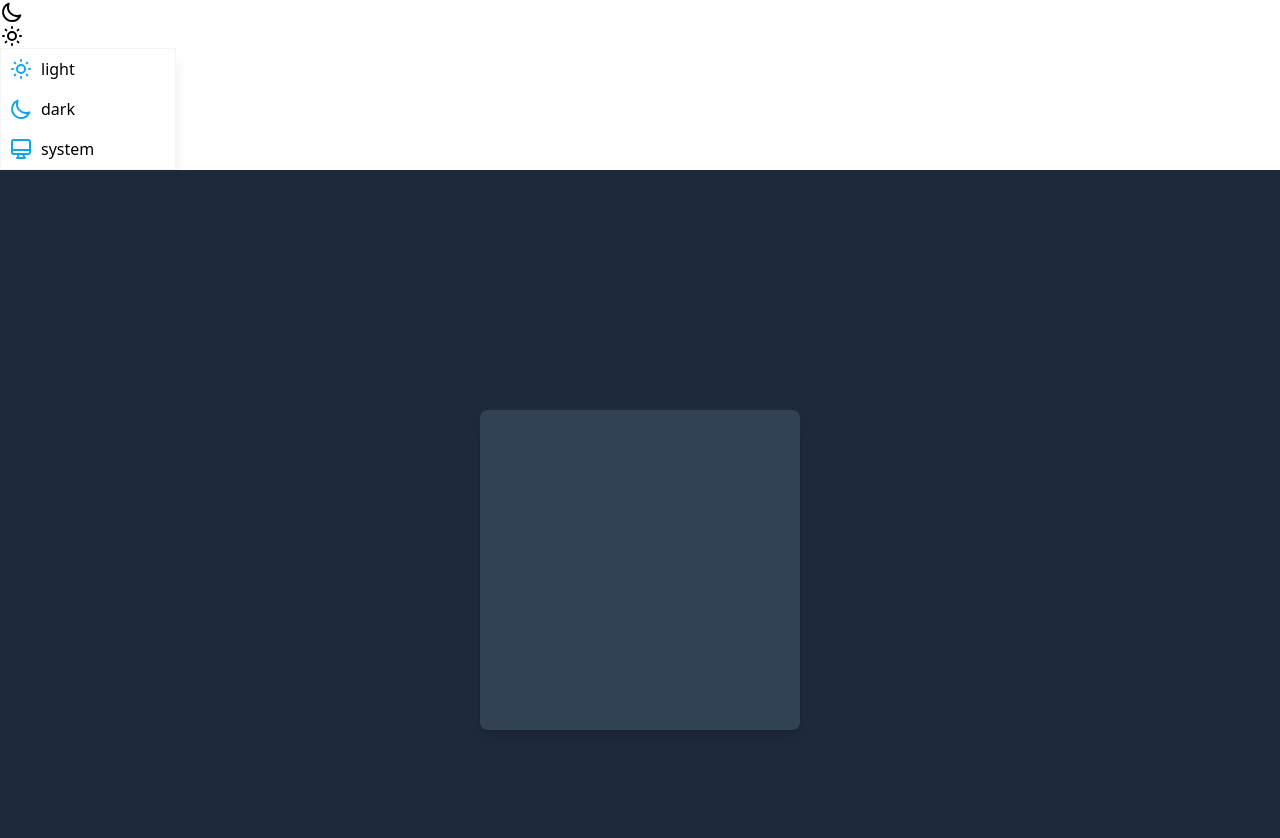
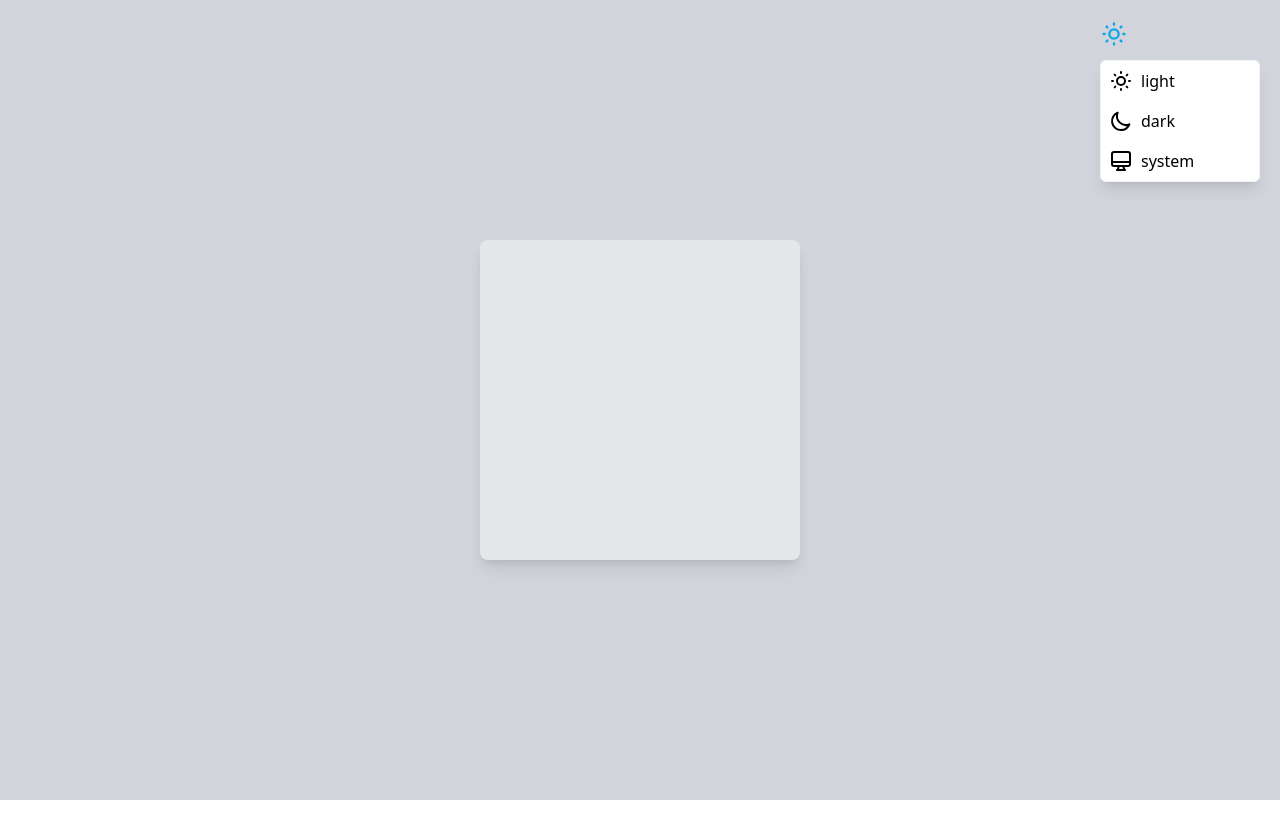
Before and after one commit to Soheiljafarnejad/Tailwind, a website: page Postcss/src/components/DarkMode.html in a window 1280 px wide. After the commit the page ends 800 px from the top, so only its background shows below. Drawn offline with Linux system fonts and the light colour scheme.

Commit message:
dynamic dark mode

```diff
--- a/Postcss/src/components/DarkMode.html
+++ b/Postcss/src/components/DarkMode.html
@@ -1,5 +1,5 @@
 <!DOCTYPE html>
-<html lang="en" class="dark">
+<html lang="en">
 
 <head>
     <meta charset="UTF-8">
@@ -9,42 +9,48 @@
     <title>Document</title>
 </head>
 
-<body class="dark">
-    <section>
-        <span id="moon">
-            <svg xmlns="http://www.w3.org/2000/svg" class="h-6 w-6" fill="none" viewBox="0 0 24 24"
+<body>
+    <section class="fixed top-5 right-5">
+        <span class="cursor-pointer text-sky-500" id="moon">
+            <svg xmlns="http://www.w3.org/2000/svg" class="h-7 w-7" fill="none" viewBox="0 0 24 24"
                 stroke="currentColor" stroke-width="2">
                 <path stroke-linecap="round" stroke-linejoin="round"
                     d="M20.354 15.354A9 9 0 018.646 3.646 9.003 9.003 0 0012 21a9.003 9.003 0 008.354-5.646z" />
             </svg>
         </span>
-        <span id="sun">
-            <svg xmlns="http://www.w3.org/2000/svg" class="h-6 w-6" fill="none" viewBox="0 0 24 24"
+        <span class="cursor-pointer text-sky-500" id="sun">
+            <svg xmlns="http://www.w3.org/2000/svg" class="h-7 w-7" fill="none" viewBox="0 0 24 24"
                 stroke="currentColor" stroke-width="2">
                 <path stroke-linecap="round" stroke-linejoin="round"
                     d="M12 3v1m0 16v1m9-9h-1M4 12H3m15.364 6.364l-.707-.707M6.343 6.343l-.707-.707m12.728 0l-.707.707M6.343 17.657l-.707.707M16 12a4 4 0 11-8 0 4 4 0 018 0z" />
             </svg>
         </span>
 
-        <div class="w-44 flex flex-col items-start justify-start border border-gray-100 shadow-lg">
-            <button class="flex items-center justify-start w-full p-2 hover:bg-gray-100">
-                <svg xmlns="http://www.w3.org/2000/svg" class="h-6 w-6 stroke-sky-500" fill="none" viewBox="0 0 24 24"
+        <div
+            class="w-40 bg-white dark:bg-slate-700 dark:text-white flex flex-col items-start mt-3 justify-start border border-gray-100 dark:border-slate-500 shadow-lg rounded-md">
+            <button
+                class="themeSwitch relative flex items-center justify-start w-full p-2 hover:bg-gray-100 dark:hover:bg-slate-500">
+                <svg xmlns="http://www.w3.org/2000/svg" class="h-6 w-6" fill="none" viewBox="0 0 24 24"
                     stroke="currentColor" stroke-width="2">
                     <path stroke-linecap="round" stroke-linejoin="round"
                         d="M12 3v1m0 16v1m9-9h-1M4 12H3m15.364 6.364l-.707-.707M6.343 6.343l-.707-.707m12.728 0l-.707.707M6.343 17.657l-.707.707M16 12a4 4 0 11-8 0 4 4 0 018 0z" />
                 </svg>
                 <span class="ml-2">light</span>
+                <div data-theme="light" class="opacity-0 absolute inset-0"></div>
             </button>
-            <button class="flex items-center justify-start w-full p-2 hover:bg-gray-100">
-                <svg xmlns="http://www.w3.org/2000/svg" class="h-6 w-6 stroke-sky-500" fill="none" viewBox="0 0 24 24"
+            <button
+                class="themeSwitch relative  flex items-center justify-start w-full p-2 hover:bg-gray-100 dark:hover:bg-slate-500">
+                <svg xmlns="http://www.w3.org/2000/svg" class="h-6 w-6" fill="none" viewBox="0 0 24 24"
                     stroke="currentColor" stroke-width="2">
                     <path stroke-linecap="round" stroke-linejoin="round"
                         d="M20.354 15.354A9 9 0 018.646 3.646 9.003 9.003 0 0012 21a9.003 9.003 0 008.354-5.646z" />
                 </svg>
                 <span class="ml-2">dark</span>
+                <div data-theme="dark" class="opacity-0 absolute inset-0"></div>
             </button>
-            <button class="flex items-center justify-start w-full p-2 hover:bg-gray-100">
-                <svg xmlns="http://www.w3.org/2000/svg" class="h-6 w-6 stroke-sky-500" fill="none" viewBox="0 0 24 24"
+            <button
+                class="themeSwitch flex relative items-center justify-start w-full p-2 hover:bg-gray-100 dark:hover:bg-slate-500">
+                <svg xmlns="http://www.w3.org/2000/svg" class="h-6 w-6" fill="none" viewBox="0 0 24 24"
                     stroke="currentColor" stroke-width="2">
                     <path stroke-linecap="round" stroke-linejoin="round"
                         d="M9.75 17L9 20l-1 1h8l-1-1-.75-3M3 13h18M5 17h14a2 2 0 002-2V5a2 2 0 00-2-2H5a2 2 0 00-2 2v10a2 2 0 002 2z" />
@@ -52,18 +58,66 @@
                 <span class="ml-2">
                     system
                 </span>
+                <div data-theme="system" class="opacity-0 absolute inset-0"></div>
             </button>
         </div>
     </section>
-    <section class="w-full h-screen flex items-center justify-center bg-gray-300 dark:bg-slate-800">
+
+    <main class="w-full h-screen flex items-center justify-center bg-gray-300 dark:bg-slate-800">
         <div class="p-40 bg-gray-200 rounded-lg shadow-lg dark:bg-slate-700">
         </div>
-    </section>
+    </main>
+
+    <script>
+
+        const themeSwitchBtn = document.querySelectorAll(".themeSwitch")
+        const sunIcon = document.getElementById("sun")
+        const moonIcon = document.getElementById("moon")
+        const theme = localStorage.getItem("theme")
+        const systemTheme = window.matchMedia('(prefers-color-scheme: dark)').matches
+
+        // themeHandler
+        const themeHandler = (theme) => {
+            if (theme === "dark") {
+                document.documentElement.classList.add("dark")
+                sunIcon.classList.add("hidden")
+                moonIcon.classList.remove("hidden")
+            }
+            else if (theme === "light") {
+                document.documentElement.classList.remove("dark")
+                moonIcon.classList.add("hidden")
+                sunIcon.classList.remove("hidden")
+            }
+        }
+
+        // loading
+        if (theme === 'dark' || !theme && systemTheme) themeHandler("dark")
+        else themeHandler("light")
+
+        // selected user
+        themeSwitchBtn.forEach((btn) => {
+            btn.addEventListener("click", (e) => {
+                switch (e.target.dataset.theme) {
+                    case "dark":
+                        themeHandler("dark")
+                        localStorage.setItem("theme", "dark")
+                        break;
+
+                    case "light":
+                        themeHandler("light")
+                        localStorage.setItem("theme", "light")
+                        break;
+
+                    case "system":
+                        localStorage.removeItem("theme")
+                        if (systemTheme) themeHandler("dark")
+                        else themeHandler("light")
+                        break;
+                }
+            })
+        })
+
+    </script>
 </body>
-<script>
-    const sunIcon = document.getElementById("sun")
-    const moonIcon = document.getElementById("moon")
-
-</script>
 
 </html>
```
Also changed, not shown: Postcss/public/build/tailwind.css.
